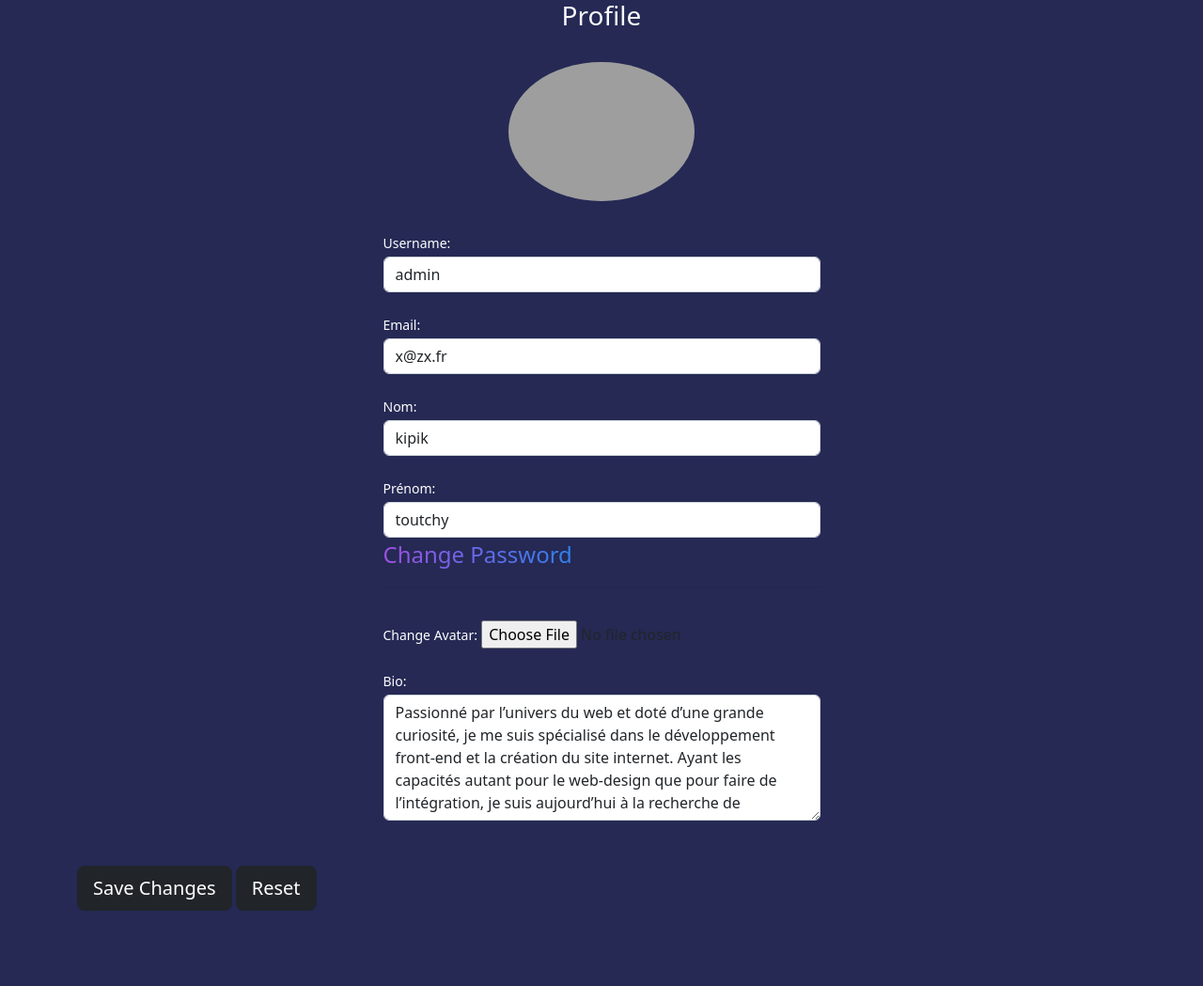
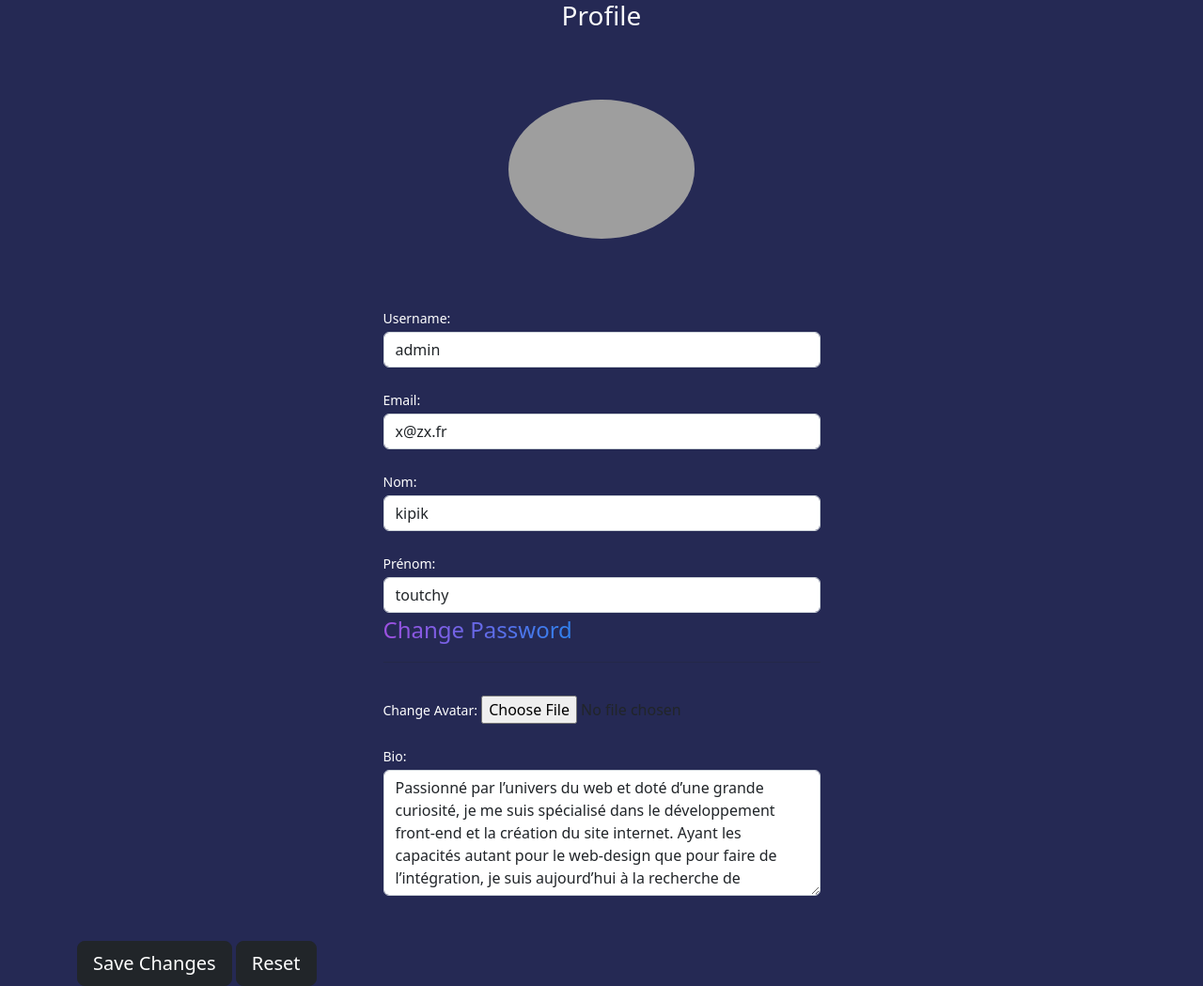
Before and after one commit to Antho-Webdesign/safepass, a Django app: page /accounts/profile/ in a window 1280 px wide. Shown: the part 88-1137 px from the top of the page at 94% size. Before the commit the page ends 1057 px from the top, so only its background shows below. Run offline with Django 4.2, Linux system fonts and the light colour scheme; a user stored in the database is signed in; data comes from the database, SQL or seed files in the repository; grey boxes are pictures that could not be loaded.

Commit message:
design a ok

```diff
--- a/templates/accounts/profile.html
+++ b/templates/accounts/profile.html
@@ -19,7 +19,7 @@ label {
   width: 20%;
   display: flex;
   justify-content: center;
-  margin: auto;
+  margin:40px auto;
 }
 
 </style>
```
